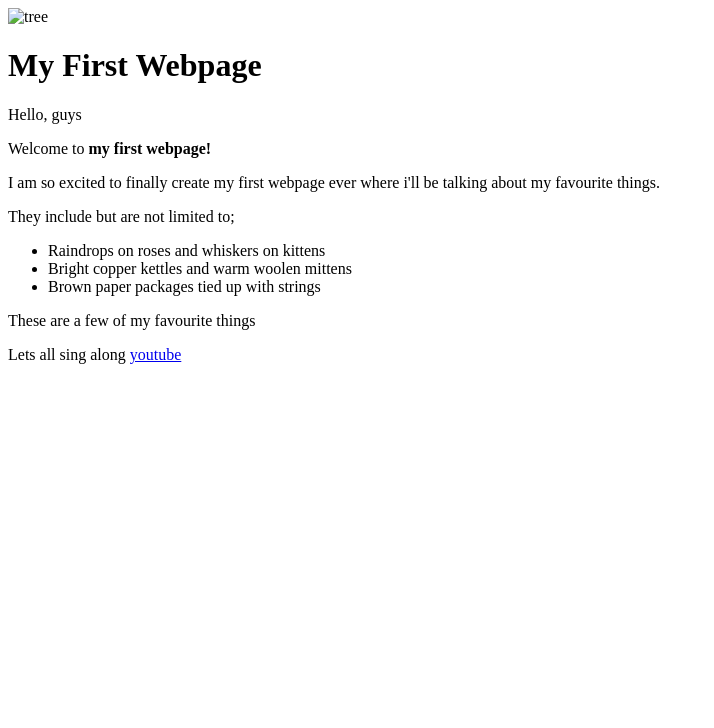
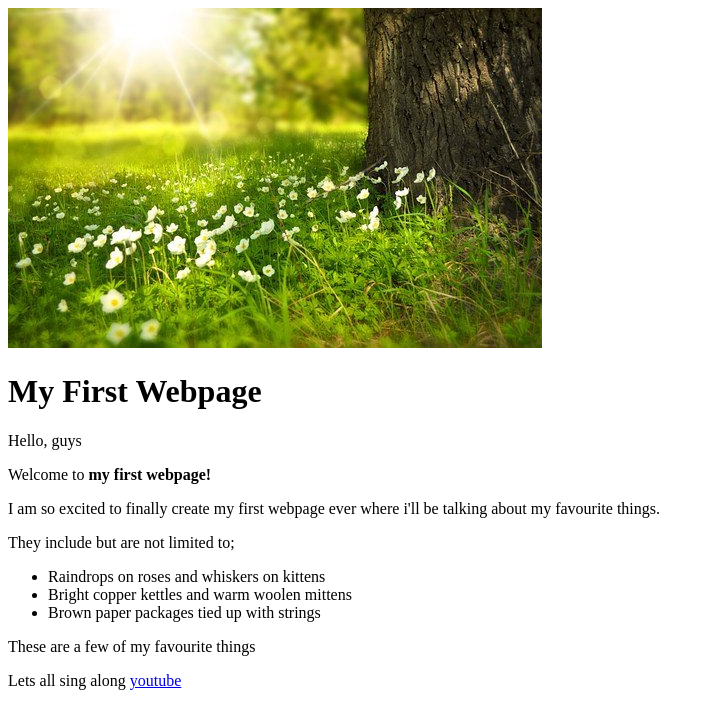
Before and after one commit to LilianNjeri/My-First-Website, a plain HTML site: page index.html in a window 1280 px wide. Shown: the whole page, without its empty margins (0-714 px from the left). Drawn offline with Linux system fonts and the light colour scheme; the site is published under a folder, as on GitHub Pages, so addresses that start at the root find nothing.

Commit message:
edit image link

```diff
--- a/index.html
+++ b/index.html
@@ -4,17 +4,16 @@
     <meta charset="UTF-8">
     <meta http-equiv="X-UA-Compatible" content="IE=edge">
     <meta name="viewport" content="width=device-width, initial-scale=1.0">
-    <img src="/image/tree.jpg" alt="tree">
     <title>My First Webpage</title>
 </head>
 <body>
+    <img src="image/tree.jpg" alt="tree">
    <h1>My First Webpage</h1>
 
    <p>Hello, guys</p>
    <p>Welcome to<strong> my first webpage!</strong></p>
 
-   <p>I am so excited to finally create my first webpage ever where i'll be talking about my favourite things.</
-    p>
+   <p>I am so excited to finally create my first webpage ever where i'll be talking about my favourite things.</p>
    <p>They include but are not limited to;</p>
    <ul>
        <li>Raindrops on roses and whiskers on kittens</li>
```
